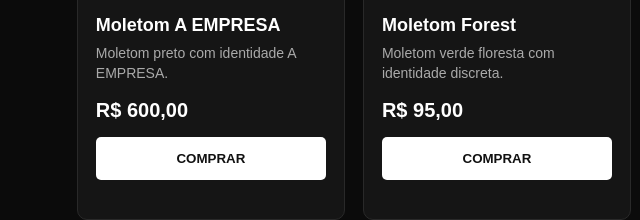
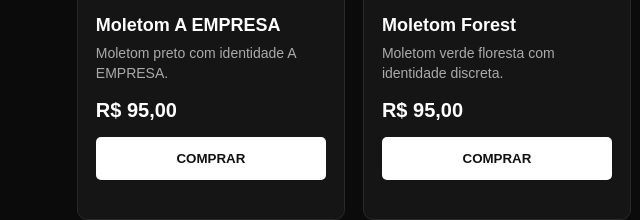
Before and after one commit to lucasvalquerens/A-empresa, a website: page index.html in a window 1280 px wide. Shown: the part 1137-1357 px from the top of the page, 0-640 px from the left. Drawn offline with Linux system fonts and the light colour scheme.

Commit message:
Update index.html

```diff
--- a/index.html
+++ b/index.html
@@ -20,7 +20,7 @@ header{position:sticky;top:0;z-index:10;background:#0b0b0bf2;border-bottom:1px s
 <a class="float" href="https://wa.me/5521975931121" target="_blank">WhatsApp</a>
 <footer>© 2026 A EMPRESA — Todos os direitos reservados.</footer>
 <script>
-const products = [{"id": "moletom-preto", "name": "Moletom A EMPRESA", "desc": "Moletom preto com identidade A EMPRESA.", "price": 600.0, "image": "produto1.jpeg"}, {"id": "moletom-verde", "name": "Moletom Forest", "desc": "Moletom verde floresta com identidade discreta.", "price": 95.0, "image": "produto2.jpeg"}, {"id": "camiseta-world", "name": "Camiseta The World Is Yours", "desc": "Camiseta preta com mensagem marcante.", "price": 60.0, "image": "produto3.jpeg"}, {"id": "camiseta-frente-verso", "name": "Camiseta World Is Yours — Frente e Verso", "desc": "Camiseta com arte frontal e nas costas.", "price": 65.0, "image": "produto4.jpeg"}];
+const products = [{"id": "moletom-preto", "name": "Moletom A EMPRESA", "desc": "Moletom preto com identidade A EMPRESA.", "price": 95.0, "image": "produto1.jpeg"}, {"id": "moletom-verde", "name": "Moletom Forest", "desc": "Moletom verde floresta com identidade discreta.", "price": 95.0, "image": "produto2.jpeg"}, {"id": "camiseta-world", "name": "Camiseta The World Is Yours", "desc": "Camiseta preta com mensagem marcante.", "price": 60.0, "image": "produto3.jpeg"}, {"id": "camiseta-frente-verso", "name": "Camiseta World Is Yours — Frente e Verso", "desc": "Camiseta com arte frontal e nas costas.", "price": 65.0, "image": "produto4.jpeg"}];
 const root = document.getElementById('products');
 products.forEach(p => {
   const card = document.createElement('article');
```
